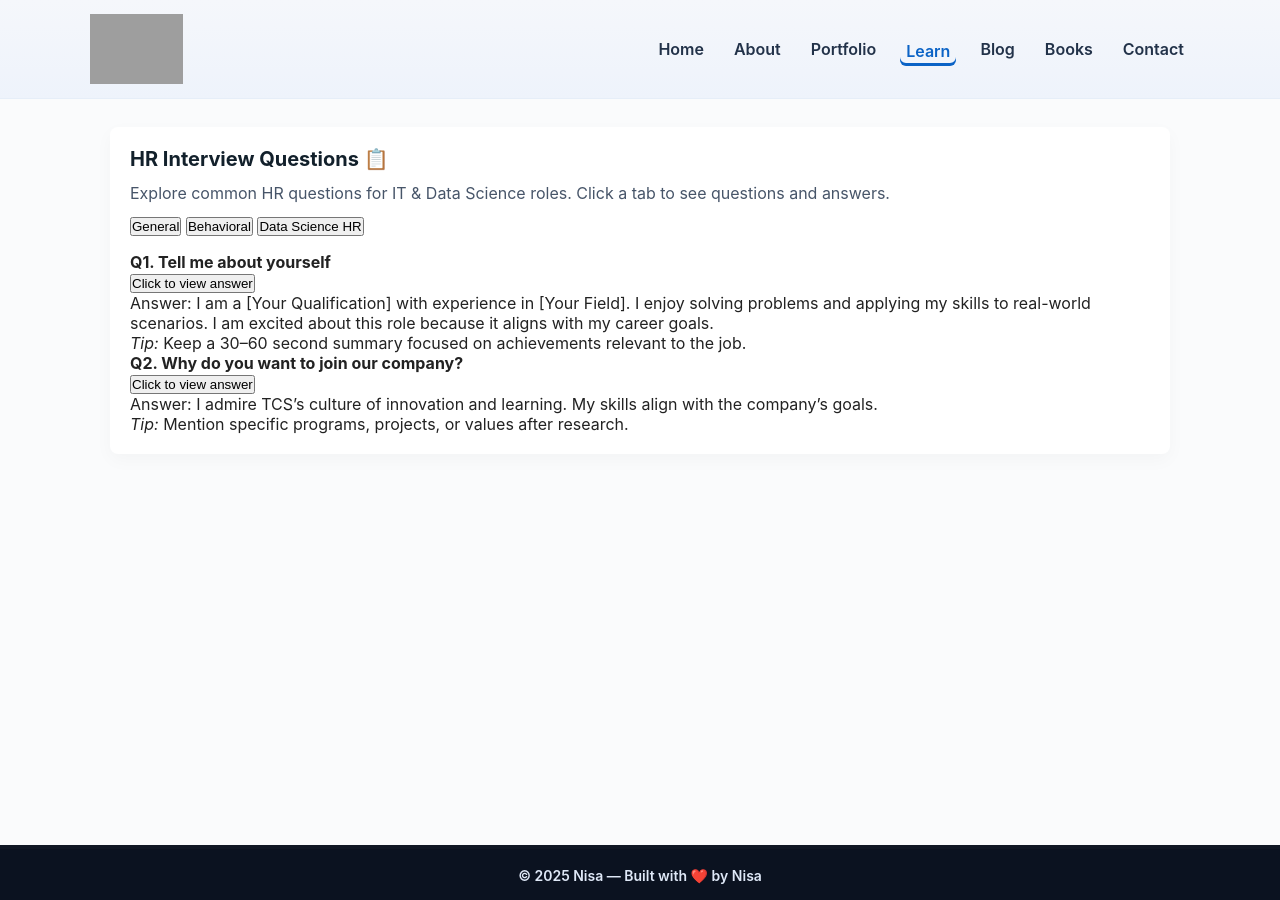
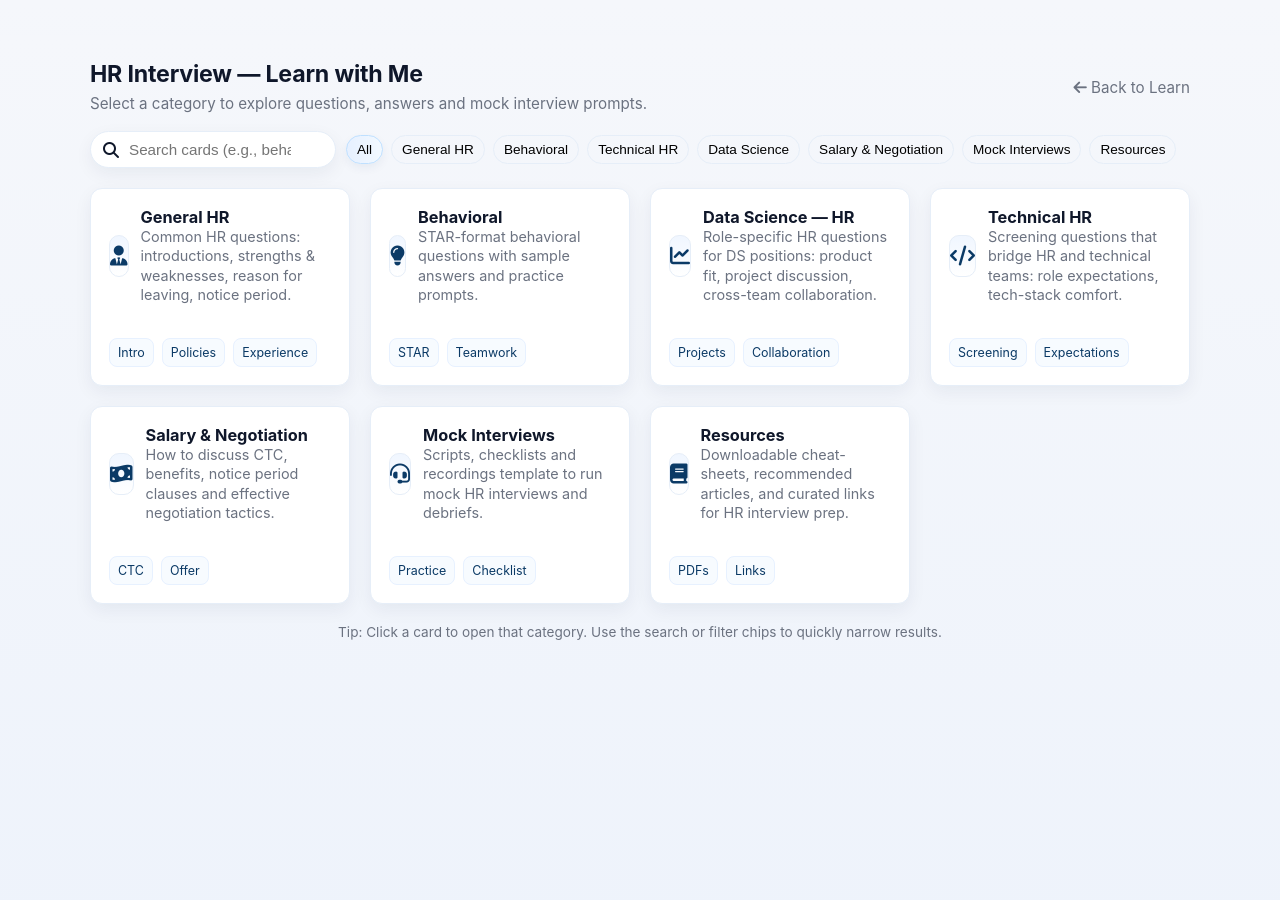
Before and after one commit to tabassumunnisa19/My_Personal_Website, a Jekyll site: the page hr-interview.html, which Jekyll copies as it is, in a window 1280 px wide and 900 px high. Built offline with Jekyll 4.4.1, drawn with Linux system fonts in a browser that asks for light colours; grey boxes are pictures that could not be loaded.

Commit message:
Update hr-interview.html

```diff
--- a/hr-interview.html
+++ b/hr-interview.html
@@ -1,144 +1,353 @@
 <!doctype html>
 <html lang="en">
 <head>
-  <meta charset="utf-8">
-  <meta name="viewport" content="width=device-width,initial-scale=1">
-  <title>HR Interview Questions — Nisa</title>
-  <link rel="stylesheet" href="style.css">
-  <link rel="stylesheet" href="https://cdnjs.cloudflare.com/ajax/libs/font-awesome/6.4.0/css/all.min.css">
+  <meta charset="utf-8" />
+  <meta name="viewport" content="width=device-width,initial-scale=1" />
+  <title>HR Interview — Learn with Me</title>
+
+  <!-- Font Awesome (optional; remove if you don't want icons) -->
+  <link rel="stylesheet" href="https://cdnjs.cloudflare.com/ajax/libs/font-awesome/6.4.0/css/all.min.css" integrity="" crossorigin="anonymous"/>
+
+  <style>
+    :root{
+      --bg: #f5f7fb;
+      --card-bg: #ffffff;
+      --muted: #6b7280;
+      --accent-start: #f5f7fb;
+      --accent-end: #eef3fb;
+      --primary: #0f172a;
+      --card-border: #e6eef8;
+      --shadow: 0 6px 18px rgba(12, 32, 60, 0.06);
+      --radius: 12px;
+      --gap: 1.25rem;
+      font-family: Inter, system-ui, -apple-system, "Segoe UI", Roboto, "Helvetica Neue", Arial;
+    }
+
+    html,body{
+      height:100%;
+      margin:0;
+      background: linear-gradient(180deg, var(--accent-start) 0%, var(--accent-end) 100%);
+      color:var(--primary);
+      -webkit-font-smoothing:antialiased;
+      -moz-osx-font-smoothing:grayscale;
+    }
+
+    .page {
+      max-width:1100px;
+      margin: 36px auto;
+      padding: 24px;
+    }
+
+    .page-header {
+      display:flex;
+      align-items:center;
+      justify-content:space-between;
+      gap:16px;
+      margin-bottom:18px;
+    }
+
+    .title-group{
+      display:flex;
+      flex-direction:column;
+      gap:6px;
+    }
+
+    h1{
+      margin:0;
+      font-size:1.45rem;
+      letter-spacing: -0.2px;
+    }
+    p.lead{
+      margin:0;
+      color:var(--muted);
+      font-size:0.95rem;
+    }
+
+    /* Filter / search bar */
+    .controls {
+      display:flex;
+      gap:10px;
+      align-items:center;
+      margin: 12px 0 20px 0;
+      flex-wrap:wrap;
+    }
+
+    .search {
+      display:flex;
+      align-items:center;
+      background:var(--card-bg);
+      border:1px solid var(--card-border);
+      padding:8px 12px;
+      border-radius:999px;
+      box-shadow:var(--shadow);
+      min-width:220px;
+      gap:8px;
+    }
+    .search input{
+      border:0;
+      outline:0;
+      font-size:0.95rem;
+      background:transparent;
+      width:180px;
+    }
+
+    .category-filter {
+      display:flex;
+      gap:8px;
+      flex-wrap:wrap;
+    }
+    .chip {
+      background:transparent;
+      border:1px solid var(--card-border);
+      padding:6px 10px;
+      border-radius:999px;
+      font-size:0.85rem;
+      cursor:pointer;
+    }
+    .chip.active {
+      background:linear-gradient(90deg,#e6f0ff,#f2f9ff);
+      border-color:#bfe0ff;
+      box-shadow: 0 4px 10px rgba(15, 57, 110, 0.06);
+    }
+
+    /* Grid */
+    .grid {
+      display:grid;
+      grid-template-columns: repeat(auto-fit, minmax(240px, 1fr));
+      gap:var(--gap);
+      align-items:stretch;
+    }
+
+    .card {
+      background:var(--card-bg);
+      border:1px solid var(--card-border);
+      border-radius:var(--radius);
+      padding:18px;
+      box-shadow:var(--shadow);
+      display:flex;
+      flex-direction:column;
+      gap:12px;
+      transition: transform .18s ease, box-shadow .18s ease;
+      min-height:160px;
+      text-decoration:none;
+      color:inherit;
+    }
+    .card:hover{
+      transform:translateY(-6px);
+      box-shadow: 0 18px 40px rgba(12,32,60,0.09);
+    }
+
+    .card .icon {
+      font-size:20px;
+      width:40px;
+      height:40px;
+      display:inline-flex;
+      align-items:center;
+      justify-content:center;
+      border-radius:10px;
+      background:linear-gradient(180deg,#f0f6ff,#ffffff);
+      border:1px solid #e6eef8;
+      color:#0b3a66;
+    }
+
+    .card h3{
+      margin:0;
+      font-size:1.02rem;
+    }
+    .card p{
+      margin:0;
+      color:var(--muted);
+      font-size:0.9rem;
+      line-height:1.35;
+    }
+
+    .tags {
+      margin-top:auto;
+      display:flex;
+      gap:8px;
+      flex-wrap:wrap;
+    }
+    .tag {
+      font-size:0.78rem;
+      padding:6px 8px;
+      border-radius:8px;
+      background:#f7fbff;
+      border:1px solid #e7f1ff;
+      color:#0b3a66;
+    }
+
+    /* Responsive tweaks */
+    @media (max-width:520px){
+      .page { padding:16px; margin:18px auto; }
+      .search input { width:110px; }
+      h1 { font-size:1.15rem; }
+    }
+
+    /* small footer */
+    .page-footer {
+      margin-top:20px;
+      color:var(--muted);
+      font-size:0.85rem;
+      text-align:center;
+    }
+
+  </style>
 </head>
 <body>
-<header class="site-header">
-  <div class="site-container header-inner">
-    <a href="index.html" class="logo"><img src="logo.png" alt="Nisa logo" /></a>
-    <nav class="main-nav">
-      <a href="index.html">Home</a>
-      <a href="about.html">About</a>
-      <a href="portfolio.html">Portfolio</a>
-      <a href="learn.html" class="active">Learn</a>
-      <a href="blog.html">Blog</a>
-      <a href="books.html">Books</a>
-      <a href="contact.html">Contact</a>
-    </nav>
-  </div>
-</header>
+  <main class="page" id="hr-page">
 
-<main>
-  <div class="site-container">
-    <section class="section">
-      <h2>HR Interview Questions 📋</h2>
-      <p style="color:#475569; margin-bottom:12px;">
-        Explore common HR questions for IT & Data Science roles. Click a tab to see questions and answers.
-      </p>
-
-      <!-- HR Tabs -->
-      <div class="hr-subcategories" style="margin-bottom:1rem;">
-        <button class="hr-tab active" data-target="general-hr">General</button>
-        <button class="hr-tab" data-target="behavioral-hr">Behavioral</button>
-        <button class="hr-tab" data-target="ds-hr">Data Science HR</button>
+    <header class="page-header" aria-label="Page header">
+      <div class="title-group">
+        <h1>HR Interview — Learn with Me</h1>
+        <p class="lead">Select a category to explore questions, answers and mock interview prompts.</p>
       </div>
 
-      <!-- HR Sections -->
+      <!-- optional quick action -->
+      <nav aria-label="Quick actions">
+        <a href="/learn" title="Back to Learn" style="text-decoration:none;color:var(--muted);font-size:0.95rem;">
+          <i class="fa fa-arrow-left" aria-hidden="true"></i> Back to Learn
+        </a>
+      </nav>
+    </header>
 
-      <!-- General HR Questions -->
-      <div id="general-hr" class="hr-section-content">
-        <div class="question-card">
-          <p><strong>Q1. Tell me about yourself</strong></p>
-          <button class="toggle-btn">Click to view answer</button>
-          <div class="answer">
-            <p>Answer: I am a [Your Qualification] with experience in [Your Field]. I enjoy solving problems and applying my skills to real-world scenarios. I am excited about this role because it aligns with my career goals.</p>
-            <p><em>Tip:</em> Keep a 30–60 second summary focused on achievements relevant to the job.</p>
+    <section class="controls" aria-label="Controls">
+      <div class="search" role="search">
+        <i class="fa fa-search" aria-hidden="true"></i>
+        <input id="searchInput" type="search" placeholder="Search cards (e.g., behavioral, salary)" aria-label="Search cards" />
+      </div>
+
+      <div class="category-filter" role="tablist" aria-label="Filter by category">
+        <button class="chip active" data-filter="all" aria-pressed="true">All</button>
+        <button class="chip" data-filter="general">General HR</button>
+        <button class="chip" data-filter="behavioral">Behavioral</button>
+        <button class="chip" data-filter="technical">Technical HR</button>
+        <button class="chip" data-filter="datascience">Data Science</button>
+        <button class="chip" data-filter="salary">Salary & Negotiation</button>
+        <button class="chip" data-filter="mock">Mock Interviews</button>
+        <button class="chip" data-filter="resources">Resources</button>
+      </div>
+    </section>
+
+    <section class="grid" id="cardGrid" aria-live="polite">
+
+      <!-- Card: General HR -->
+      <a class="card" href="hr-general.html" data-category="general" title="General HR questions">
+        <div style="display:flex;align-items:center;gap:12px;">
+          <div class="icon" aria-hidden="true"><i class="fa fa-user-tie"></i></div>
+          <div>
+            <h3>General HR</h3>
+            <p>Common HR questions: introductions, strengths & weaknesses, reason for leaving, notice period.</p>
           </div>
         </div>
-        <div class="question-card">
-          <p><strong>Q2. Why do you want to join our company?</strong></p>
-          <button class="toggle-btn">Click to view answer</button>
-          <div class="answer">
-            <p>Answer: I admire TCS’s culture of innovation and learning. My skills align with the company’s goals.</p>
-            <p><em>Tip:</em> Mention specific programs, projects, or values after research.</p>
+        <div class="tags" aria-hidden="true">
+          <span class="tag">Intro</span>
+          <span class="tag">Policies</span>
+          <span class="tag">Experience</span>
+        </div>
+      </a>
+
+      <!-- Card: Behavioral HR -->
+      <a class="card" href="hr-behavioral.html" data-category="behavioral" title="Behavioral HR questions and STAR answers">
+        <div style="display:flex;align-items:center;gap:12px;">
+          <div class="icon" aria-hidden="true"><i class="fa fa-lightbulb"></i></div>
+          <div>
+            <h3>Behavioral</h3>
+            <p>STAR-format behavioral questions with sample answers and practice prompts.</p>
           </div>
         </div>
-      </div>
+        <div class="tags" aria-hidden="true">
+          <span class="tag">STAR</span>
+          <span class="tag">Teamwork</span>
+        </div>
+      </a>
 
-      <!-- Behavioral HR Questions -->
-      <div id="behavioral-hr" class="hr-section-content" style="display:none;">
-        <div class="question-card">
-          <p><strong>Q1. Tell me about your biggest weakness</strong></p>
-          <button class="toggle-btn">Click to view answer</button>
-          <div class="answer">
-            <p>Answer: One area I am improving is [Weakness]. I take actions to overcome it and turn it into a strength.</p>
-            <p><em>Tip:</em> Be honest but show initiative for self-improvement.</p>
+      <!-- Card: Data Science Interview -->
+      <a class="card" href="hr-datascience.html" data-category="datascience" title="HR questions specific to data science roles">
+        <div style="display:flex;align-items:center;gap:12px;">
+          <div class="icon" aria-hidden="true"><i class="fa fa-chart-line"></i></div>
+          <div>
+            <h3>Data Science — HR</h3>
+            <p>Role-specific HR questions for DS positions: product fit, project discussion, cross-team collaboration.</p>
           </div>
         </div>
-        <div class="question-card">
-          <p><strong>Q2. Describe a challenging situation at work</strong></p>
-          <button class="toggle-btn">Click to view answer</button>
-          <div class="answer">
-            <p>Answer: In a previous project, we faced [Challenge]. I coordinated with the team, identified a solution, and successfully completed the project on time.</p>
-            <p><em>Tip:</em> Use the STAR method (Situation, Task, Action, Result).</p>
+        <div class="tags" aria-hidden="true">
+          <span class="tag">Projects</span>
+          <span class="tag">Collaboration</span>
+        </div>
+      </a>
+
+      <!-- Card: Technical HR -->
+      <a class="card" href="hr-technical.html" data-category="technical" title="Technical HR screening and questions">
+        <div style="display:flex;align-items:center;gap:12px;">
+          <div class="icon" aria-hidden="true"><i class="fa fa-code"></i></div>
+          <div>
+            <h3>Technical HR</h3>
+            <p>Screening questions that bridge HR and technical teams: role expectations, tech-stack comfort.</p>
           </div>
         </div>
-      </div>
+        <div class="tags" aria-hidden="true">
+          <span class="tag">Screening</span>
+          <span class="tag">Expectations</span>
+        </div>
+      </a>
 
-      <!-- Data Science HR Questions -->
-      <div id="ds-hr" class="hr-section-content" style="display:none;">
-        <div class="question-card">
-          <p><strong>Q1. Why did you choose Data Science as a career path?</strong></p>
-          <button class="toggle-btn">Click to view answer</button>
-          <div class="answer">
-            <p>Answer: I enjoy analyzing data to extract insights and solve problems. It combines programming, statistics, and analytics to make a real impact.</p>
-            <p><em>Tip:</em> Connect your answer to projects or learning experiences.</p>
+      <!-- Card: Salary & Negotiation -->
+      <a class="card" href="hr-salary.html" data-category="salary" title="Salary discussion, CTC breakdown and negotiation tips">
+        <div style="display:flex;align-items:center;gap:12px;">
+          <div class="icon" aria-hidden="true"><i class="fa fa-money-bill-wave"></i></div>
+          <div>
+            <h3>Salary & Negotiation</h3>
+            <p>How to discuss CTC, benefits, notice period clauses and effective negotiation tactics.</p>
           </div>
         </div>
-        <div class="question-card">
-          <p><strong>Q2. How do you handle tight deadlines in data projects?</strong></p>
-          <button class="toggle-btn">Click to view answer</button>
-          <div class="answer">
-            <p>Answer: I prioritize tasks, break projects into smaller steps, and communicate proactively with stakeholders to ensure on-time delivery.</p>
-            <p><em>Tip:</em> Show your planning and communication skills.</p>
+        <div class="tags" aria-hidden="true">
+          <span class="tag">CTC</span>
+          <span class="tag">Offer</span>
+        </div>
+      </a>
+
+      <!-- Card: Mock Interviews -->
+      <a class="card" href="hr-mock.html" data-category="mock" title="Mock interview scripts and scheduling templates">
+        <div style="display:flex;align-items:center;gap:12px;">
+          <div class="icon" aria-hidden="true"><i class="fa fa-headset"></i></div>
+          <div>
+            <h3>Mock Interviews</h3>
+            <p>Scripts, checklists and recordings template to run mock HR interviews and debriefs.</p>
           </div>
         </div>
-      </div>
+        <div class="tags" aria-hidden="true">
+          <span class="tag">Practice</span>
+          <span class="tag">Checklist</span>
+        </div>
+      </a>
+
+      <!-- Card: Resources -->
+      <a class="card" href="hr-resources.html" data-category="resources" title="Cheatsheets, PDFs, and external resources">
+        <div style="display:flex;align-items:center;gap:12px;">
+          <div class="icon" aria-hidden="true"><i class="fa fa-book"></i></div>
+          <div>
+            <h3>Resources</h3>
+            <p>Downloadable cheat-sheets, recommended articles, and curated links for HR interview prep.</p>
+          </div>
+        </div>
+        <div class="tags" aria-hidden="true">
+          <span class="tag">PDFs</span>
+          <span class="tag">Links</span>
+        </div>
+      </a>
 
     </section>
-  </div>
-</main>
 
-<footer class="site-footer">
-  <div class="site-container footer-inner">
-    <p class="copyright">© 2025 Nisa — Built with <span class="heart">❤️</span> by Nisa</p>
-  </div>
-</footer>
+    <p class="page-footer">Tip: Click a card to open that category. Use the search or filter chips to quickly narrow results.</p>
+  </main>
 
-<script>
-  // HR Tabs
-  const hrTabs = document.querySelectorAll('.hr-tab');
-  const hrContents = document.querySelectorAll('.hr-section-content');
-  hrTabs.forEach(tab => {
-    tab.addEventListener('click', () => {
-      hrTabs.forEach(t => t.classList.remove('active'));
-      tab.classList.add('active');
-      hrContents.forEach(c => {
-        c.style.display = c.id === tab.dataset.target ? 'block' : 'none';
-      });
-    });
-  });
+  <script>
+    // Simple JS: filter cards by chip and search
+    (function(){
+      const chips = Array.from(document.querySelectorAll('.chip'));
+      const cards = Array.from(document.querySelectorAll('.card'));
+      const searchInput = document.getElementById('searchInput');
 
-  // Toggle answers
-  const toggleBtns = document.querySelectorAll('.toggle-btn');
-  toggleBtns.forEach(btn => {
-    btn.addEventListener('click', () => {
-      const ans = btn.nextElementSibling;
-      if(ans.style.display==='none' || ans.style.display==='') {
-        ans.style.display='block';
-        btn.textContent='Hide answer';
-      } else {
-        ans.style.display='none';
-        btn.textContent='Click to view answer';
-      }
-    });
-  });
-</script>
-
-</body>
-</html>
+      function setActiveChip(activeEl){
+        chips.forEach(c => {
+          const isActive = c === activeEl
```
